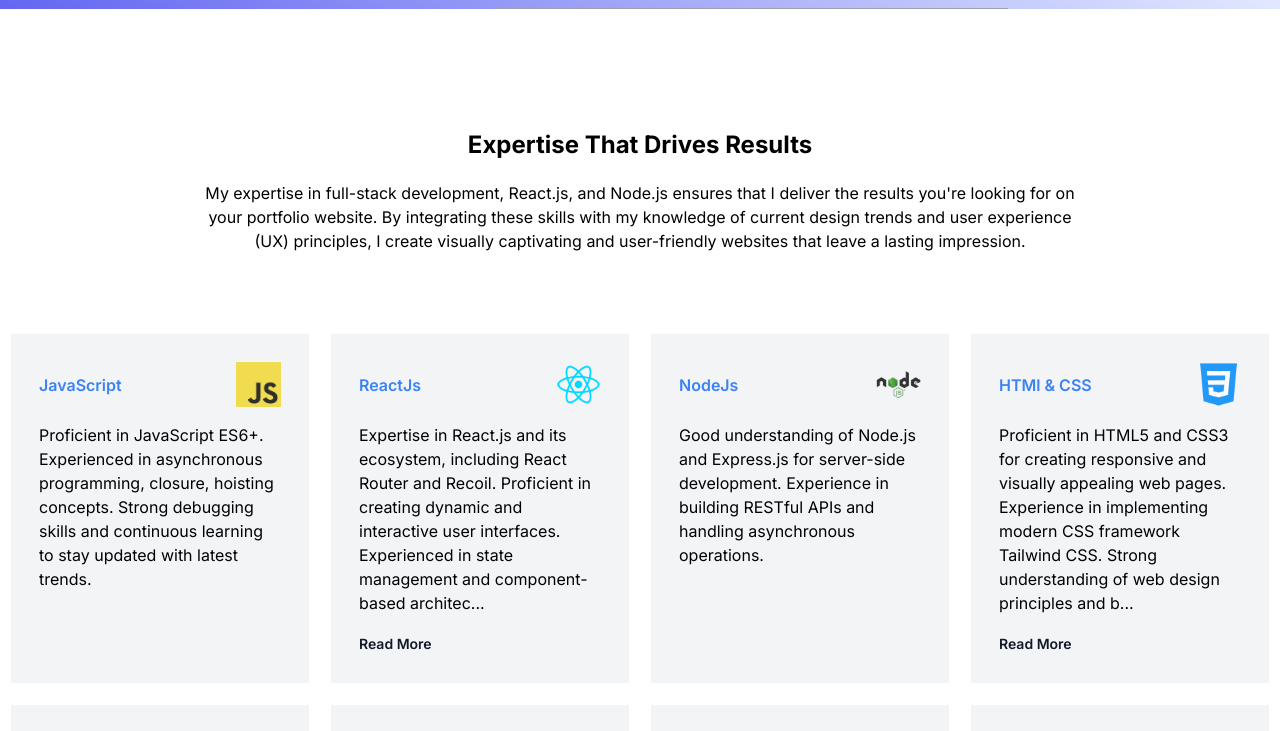
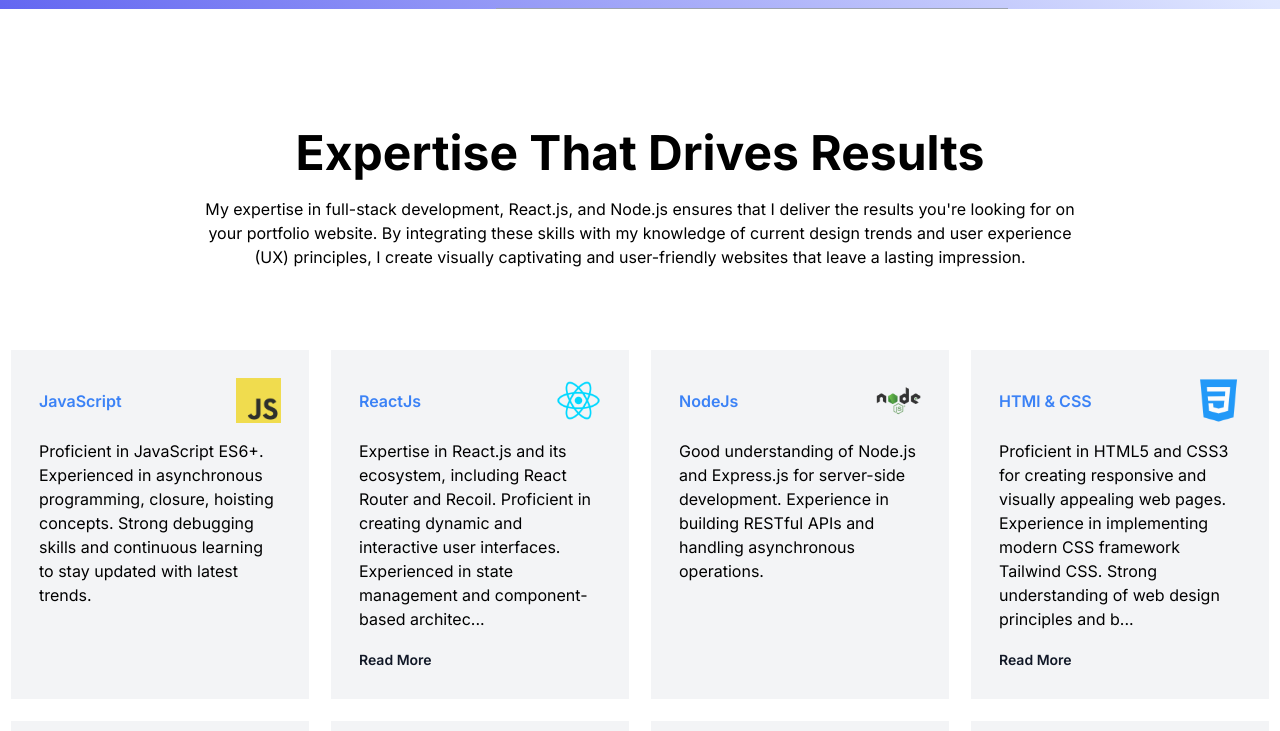
Before and after one commit to chinmaya-kumar-behera/portfolio, a Next.js app in the folder web/: page / in a window 1280 px wide. Shown: the part 2420-3151 px from the top of the page. Built offline with nearby package versions, Linux system fonts and the light colour scheme.

Commit message:
Revert "creted HEading Component"
This reverts commit 2553f29e641e172842779b6563cbc9a57a6af96e.

```diff
--- a/web/components/shared/Heading.js
+++ b/web/components/shared/Heading.js
@@ -2,7 +2,7 @@ import React from 'react'
 
 const Heading = ({children}) => {
   return (
-    <div className="w-full font-bold text-xl lg:text-2xl">
+    <div className="w-full font-bold text-3xl lg:text-5xl">
       {children}
     </div>
   );
```
